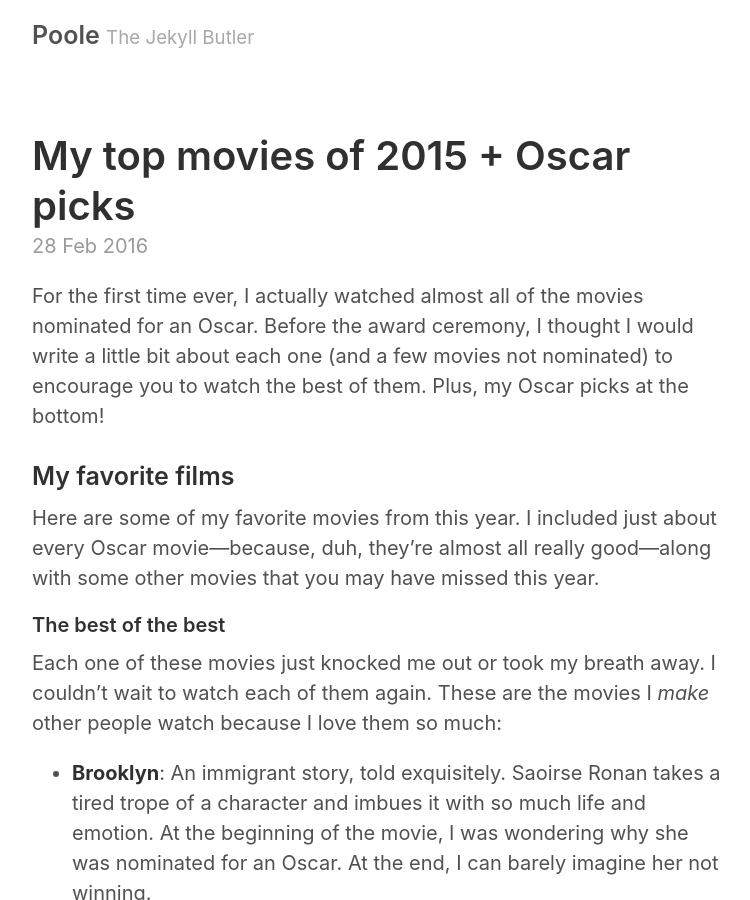
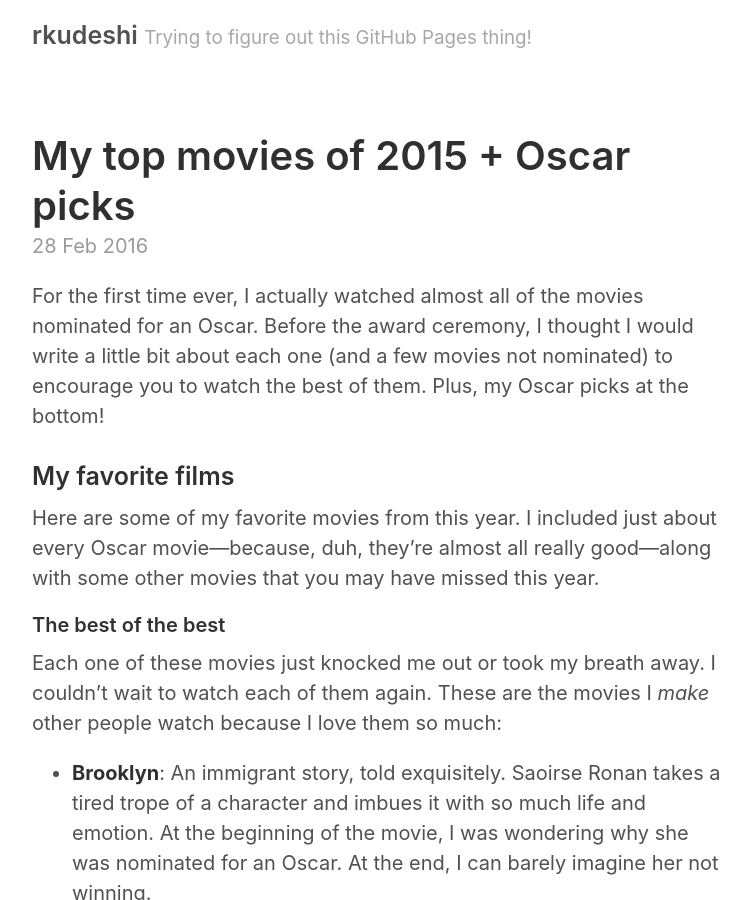
Before and after one commit to rkudeshi/rkudeshi.github.io, a Jekyll site: the page built from index.html, in a window 1280 px wide and 900 px high. Shown: the whole window, without its empty margins (258-1008 px from the left). Built offline with Jekyll 4.4.1, drawn with Linux system fonts in a browser that asks for light colours; the list of posts is cut into pages by our own code.

Commit message:
Update config settings

```diff
--- a/_config.yml
+++ b/_config.yml
@@ -1,10 +1,10 @@
 # Permalinks
-permalink:           pretty
+permalink:           /:short_year/:i_month/:title
 
 # Setup
-title:               Poole
-tagline:             The Jekyll Butler
-url:                 http://getpoole.com
+title:               rkudeshi
+tagline:             Trying to figure out this GitHub Pages thing!
+url:                 http://rkudeshi.github.io
 paginate:            5
 baseurl:             ""
 
@@ -17,9 +17,9 @@
 
 # About/contact
 author:
-  name:              Mark Otto
-  url:               https://twitter.com/mdo
-  email:             markdotto@gmail.com
+  name:              Ravi Udeshi
+  url:               https://twitter.com/rkudeshi
+  email:             example@example.com
 
 # Custom vars
 version:             2.0.0
@@ -30,3 +30,13 @@
 gems:
   - jekyll-paginate
   - jekyll-gist
+
+# ###########
+# ADDED CUSTOM BY RAVI
+# ##########
+# List of pages
+pages_list:
+  About: '/about'
+  Contact: '/contact'
+  Subscribe: '/subscribe'
+  Archive: '/archive'
```
